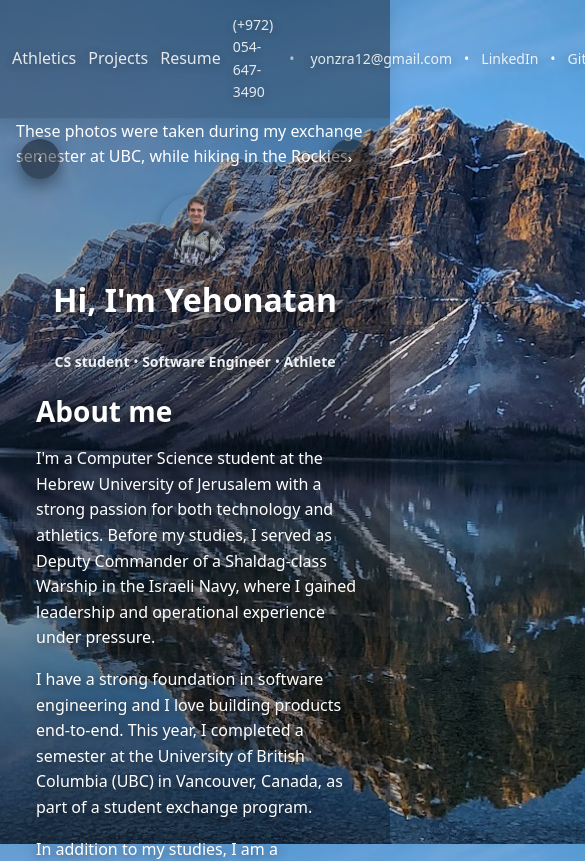
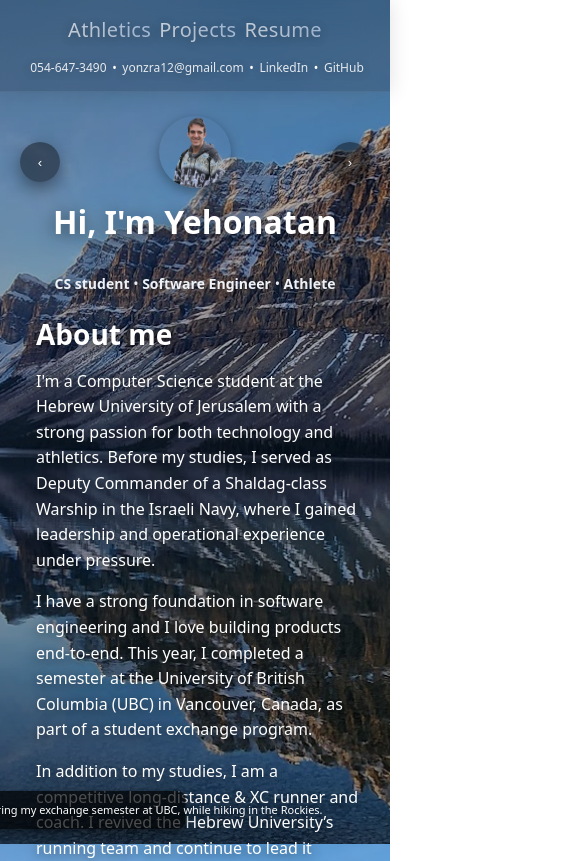
Before and after one commit to YehoanatnEzra/Portfolio, a React (Vite) app: page / in a window 390 px wide. Shown: the top 861 px of the page, 585 px wide, since content can reach past the window. Built offline with nearby package versions, Linux system fonts and the light colour scheme.

Commit message:
improve mobile view

```diff
--- a/src/pages/Home.jsx
+++ b/src/pages/Home.jsx
@@ -128,24 +128,25 @@ export default function Home() {
         <div className="container nav">
           <div className="container topbar">
             <div className="bar">
-              <Link to="/athletic" aria-label="Go to Athletics">Athletics</Link>
-              <Link to="/projects" aria-label="Go to Projects">Projects</Link>
-             <Link to="/resume" aria-label="Go to Resume">Resume</Link>
+              <Link className="brand" to="/athletic" aria-label="Go to Athletics">Athletics</Link>
+              <Link className="brand" to="/projects" aria-label="Go to Projects">Projects</Link>
+             <Link className="brand" to="/resume" aria-label="Go to Resume">Resume</Link>
 
             </div>
 
             <nav className="nav-contacts">
-              <span className="contact-inline">
-                <a href="tel:0546473490" aria-label="Call Yehonatan">(+972) 054-647-3490</a>
+              <span className="contact-inline"> </span>
+                <a href="tel:0546473490" aria-label="Call Yehonatan">054-647-3490</a>
                 <span className="sep">•</span>
                 <a href="mailto:yonzra12@gmail.com" aria-label="Email Yehonatan">yonzra12@gmail.com</a>
-              </span>
+
               <span className="sep">•</span>
               <a href="https://www.linkedin.com/in/yehonatanezra/" target="_blank" rel="noopener">LinkedIn</a>
 
               <span className="sep">•</span>
 
               <a href="https://github.com/YehoanatnEzra" target="_blank" rel="noopener">GitHub</a>
+
             </nav>
           </div>
         </div>
--- a/src/styles/athletics.css
+++ b/src/styles/athletics.css
@@ -196,7 +196,7 @@
   }
 
   .dots {
-    bottom: 0.75rem;
+    bottom: 0.5rem;
   }
 }
 
--- a/src/styles/home.css
+++ b/src/styles/home.css
@@ -140,6 +140,25 @@
 .bg-btn:hover{ transform: translateY(-2px); background: rgba(255,255,255,0.06); }
 .bg-btn:active{ transform: translateY(0); }
 
+/* Background credit text */
+.bg-credit {
+  position: fixed;
+  bottom: 20px;
+  left: 50%;
+  transform: translateX(-50%);
+  color: rgba(255, 255, 255, 1);
+  font-size: 14px;
+  text-align: center;
+  text-shadow: 0 2px 8px rgba(0, 0, 0, 1);
+  z-index: 9999;
+  background: rgba(0, 0, 0, 0.7);
+  padding: 10px 16px;
+  border-radius: 8px;
+  white-space: nowrap;
+  max-width: 90vw;
+  box-shadow: 0 4px 12px rgba(0, 0, 0, 0.5);
+}
+
 /* Skills specific links */
 #skills { color: inherit; }
 #skills a, #skills .skill-card a { color: #fff; font-weight: 600; text-decoration: none; }
@@ -198,6 +217,17 @@ header, main, footer, .hero { position: relative; z-index: 1; }
     margin-top: 1.5rem;
   }
 
+  .bg-btn {
+    top: 50px;
+  }
+
+  .bg-credit {
+    font-size: 11px;
+    bottom: 15px;
+    left: 10px;
+    right: 10px;
+  }
+
   .resume-btn {
     padding: 1rem 1.25rem;
     font-size: 0.9rem;
--- a/src/styles/layout.css
+++ b/src/styles/layout.css
@@ -82,7 +82,7 @@ header{
   background-clip: text;
   -webkit-background-clip: text;
   -webkit-text-fill-color: transparent;
-  font-size: 1rem;
+  font-size: 1.25rem;
 }
 
 .home-page .nav-links {
@@ -146,6 +146,79 @@ header{
 .contact-inline{ display:flex; gap:10px; align-items:center; }
 .contact-inline .sep{ opacity:0.6; padding:0 6px; }
 
+/* Homepage mobile topbar reordering */
+@media (max-width: 768px) {
+  .home-page .topbar {
+    flex-direction: column;
+    gap: 0.5rem;
+    align-items: center;
+  }
+
+  .home-page .bar {
+    order: 1;
+    gap: 0.75rem;
+    font-size: 0.9rem;
+  }
+
+  .home-page .nav-contacts {
+    order: 2;
+    font-size: 0.8rem;
+    gap: 0.35rem;
+    flex-wrap: nowrap;
+    justify-content: center;
+  }
+
+  .home-page .nav-contacts .contact-inline {
+    gap: 0.5rem;
+  }
+
+  .home-page .nav-contacts .sep {
+    margin: 0 0.25rem;
+  }
+}
+
+@media (max-width: 480px) {
+  .home-page .topbar {
+    gap: 0.75rem;
+  }
+
+  .home-page .bar {
+    gap: 0.5rem;
+    font-size: 0.85rem;
+  }
+
+  .home-page .nav-contacts {
+    font-size: 0.75rem;
+    gap: 0.25rem;
+    flex-wrap: nowrap;
+  }
+
+  .home-page .nav-contacts .contact-inline {
+    flex-direction: row;
+    gap: 0.2rem;
+    text-align: center;
+  }
+
+  .home-page .nav-contacts .sep {
+    margin: 0 0.1rem;
+  }
+
+  .home-page .nav-contacts .contact-inline .sep {
+    display: none;
+  }
+}
+
+@media (max-width: 360px) {
+  .home-page .bar {
+    font-size: 0.8rem;
+    gap: 0.375rem;
+  }
+
+  .home-page .nav-contacts {
+    font-size: 0.75rem;
+  }
+}
+
 /* Footer */
 footer{
   padding: 36px 0;
```
